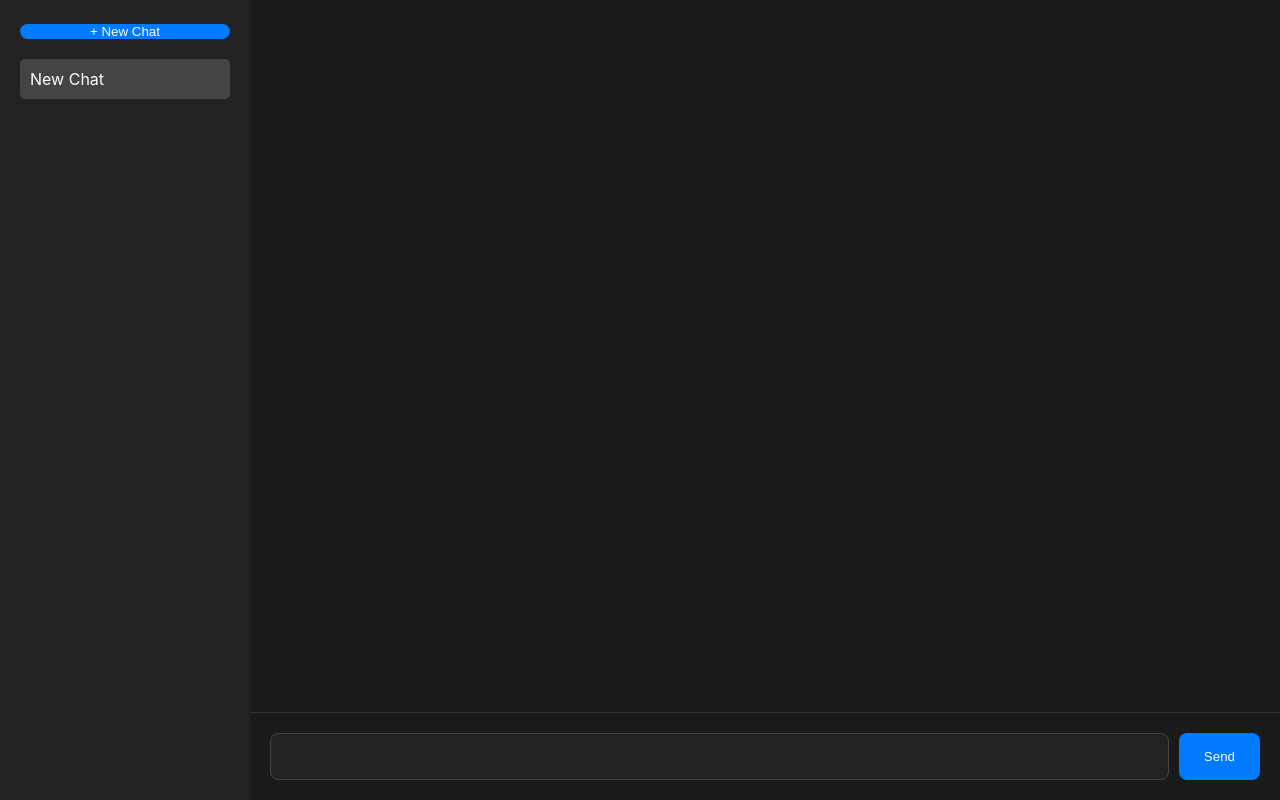
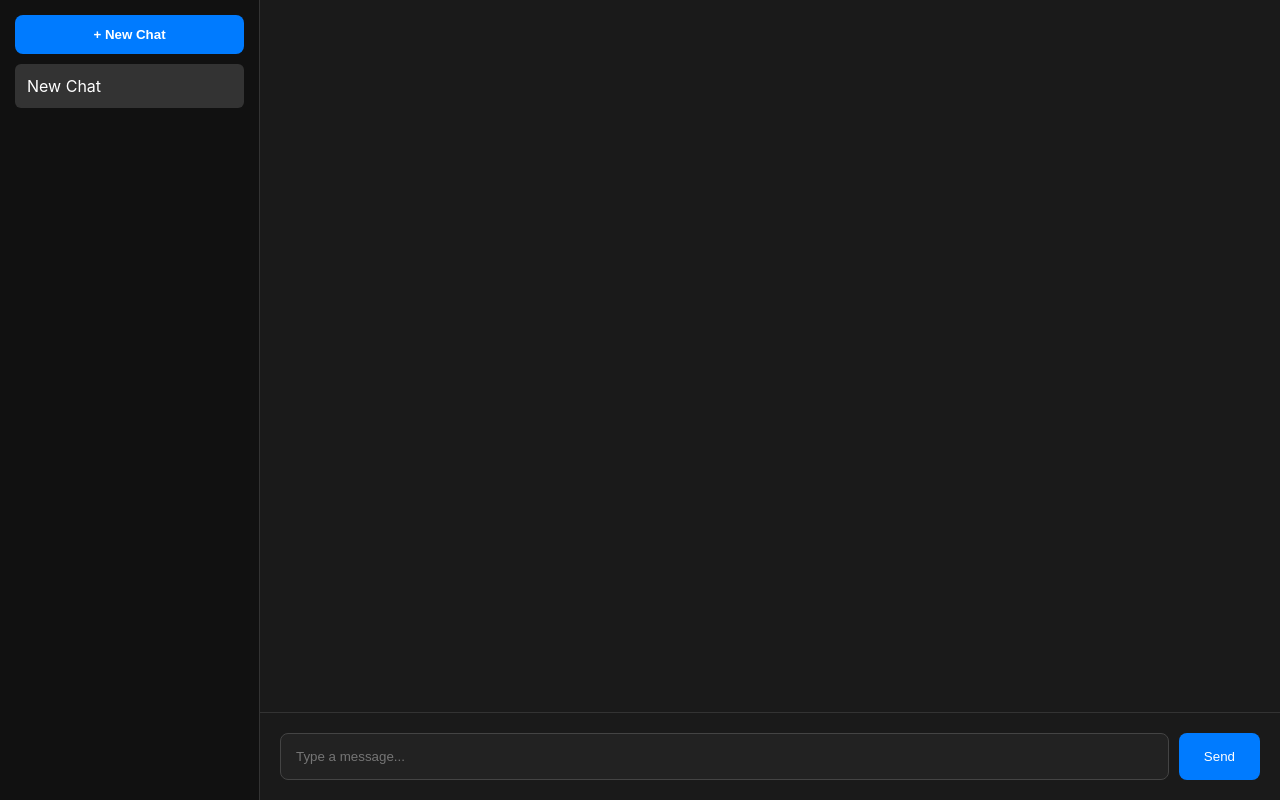
Before and after one commit to raunak-commits/ai_chat_app, a React app in the folder frontend/: page / in a window 1280 px wide. Built offline with nearby package versions, Linux system fonts and the light colour scheme; the HTML template or start-up script is replaced by a standard one.

Commit message:
feat: finalize premium sidebar and multi-chat UI

```diff
--- a/frontend/src/App.css
+++ b/frontend/src/App.css
@@ -10,9 +10,9 @@ html, body {
 
 .app-container {
   display: flex;
-  flex-direction: column;
+  flex-direction: row; /* Change this from column to row */
   height: 100vh;
-  width: 100%; /* Changed from 100vw to 100% */
+  width: 100%;
   background-color: #1a1a1a;
   color: white;
 }
@@ -75,3 +75,57 @@ button {
   border-radius: 8px;
   cursor: pointer;
 }
+
+/* Sidebar Styling */
+.sidebar {
+  width: 260px;
+  background-color: #111;
+  padding: 15px;
+  display: flex;
+  flex-direction: column;
+  border-right: 1px solid #333;
+}
+
+.new-chat-btn {
+  width: 100%;
+  padding: 12px;
+  background-color: #007bff;
+  color: white;
+  border: none;
+  border-radius: 8px;
+  font-weight: 600;
+  cursor: pointer;
+  transition: background 0.2s;
+}
+
+.new-chat-btn:hover {
+  background-color: #0056b3;
+}
+
+.chat-item {
+  padding: 12px;
+  margin-top: 10px;
+  color: #ccc;
+  border-radius: 6px;
+  cursor: pointer;
+  white-space: nowrap;
+  overflow: hidden;
+  text-overflow: ellipsis;
+  transition: background 0.2s;
+}
+
+.chat-item:hover {
+  background-color: #222;
+}
+
+.chat-item.active {
+  background-color: #333;
+  color: white;
+}
+
+.chat-area {
+  flex: 1;
+  display: flex;
+  flex-direction: column;
+  height: 100vh;
+}
--- a/frontend/src/App.jsx
+++ b/frontend/src/App.jsx
@@ -6,6 +6,7 @@ function App() {
     const saved = localStorage.getItem("myChats");
     return saved ? JSON.parse(saved) : [{ id: Date.now(), title: 'New Chat', messages: [] }];
   });
+
   const [activeChatId, setActiveChatId] = useState(chats[0].id);
   const [input, setInput] = useState('');
   const [isLoading, setIsLoading] = useState(false);
@@ -26,10 +27,17 @@ function App() {
     if (!input.trim()) return;
 
     const userMessage = { sender: 'user', text: input };
+    const isFirstMessage = activeChat.messages.length === 0;
     const newMessages = [...activeChat.messages, userMessage];
 
-    // Update the specific chat
-    setChats(prev => prev.map(c => c.id === activeChatId ? { ...c, messages: newMessages } : c));
+    const newTitle = isFirstMessage ? input.substring(0, 20) : activeChat.title;
+
+    setChats(prev => prev.map(c => c.id === activeChatId ? {
+      ...c,
+      messages: newMessages,
+      title: newTitle
+    } : c));
+
     setInput('');
     setIsLoading(true);
 
@@ -43,11 +51,10 @@ function App() {
       const data = await response.json();
       setChats(prev => prev.map(c => c.id === activeChatId ? {
         ...c,
-        messages: [...newMessages, { sender: 'ai', text: data.reply }],
-        title: c.messages.length === 0 ? input.substring(0, 20) : c.title // Set title on first message
+        messages: [...newMessages, { sender: 'ai', text: data.reply }]
       } : c));
     } catch (error) {
-      setChats(prev => prev.map(c => c.id === activeChatId ? { ...c, messages: [...newMessages, { sender: 'ai', text: 'Error' }] } : c));
+      console.error("Error:", error);
     } finally {
       setIsLoading(false);
     }
@@ -60,19 +67,23 @@ function App() {
   };
 
   return (
-    <div className="app-container" style={{ display: 'flex', flexDirection: 'row' }}>
-      {/* Sidebar */}
-      <div className="sidebar" style={{ width: '250px', background: '#222', padding: '20px', color: 'white' }}>
-        <button onClick={createNewChat} style={{ width: '100%', marginBottom: '20px' }}>+ New Chat</button>
+    <div className="app-container">
+      {/* Sidebar - Now uses CSS classes from App.css */}
+      <div className="sidebar">
+        <button className="new-chat-btn" onClick={createNewChat}>+ New Chat</button>
         {chats.map(chat => (
-          <div key={chat.id} onClick={() => setActiveChatId(chat.id)} style={{ cursor: 'pointer', padding: '10px', background: activeChatId === chat.id ? '#444' : 'transparent', marginBottom: '5px', borderRadius: '5px' }}>
+          <div
+            key={chat.id}
+            className={`chat-item ${activeChatId === chat.id ? 'active' : ''}`}
+            onClick={() => setActiveChatId(chat.id)}
+          >
             {chat.title}
           </div>
         ))}
       </div>
 
       {/* Main Chat Area */}
-      <div className="chat-area" style={{ flex: 1, display: 'flex', flexDirection: 'column' }}>
+      <div className="chat-area">
         <div className="chat-window">
           {activeChat.messages.map((msg, i) => (
             <div key={i} className={`message ${msg.sender}`}>
@@ -82,7 +93,11 @@ function App() {
           <div ref={messagesEndRef} />
         </div>
         <form onSubmit={sendMessage} className="input-area">
-          <input value={input} onChange={(e) => setInput(e.target.value)} />
+          <input
+            value={input}
+            onChange={(e) => setInput(e.target.value)}
+            placeholder="Type a message..."
+          />
           <button type="submit">Send</button>
         </form>
       </div>
```
